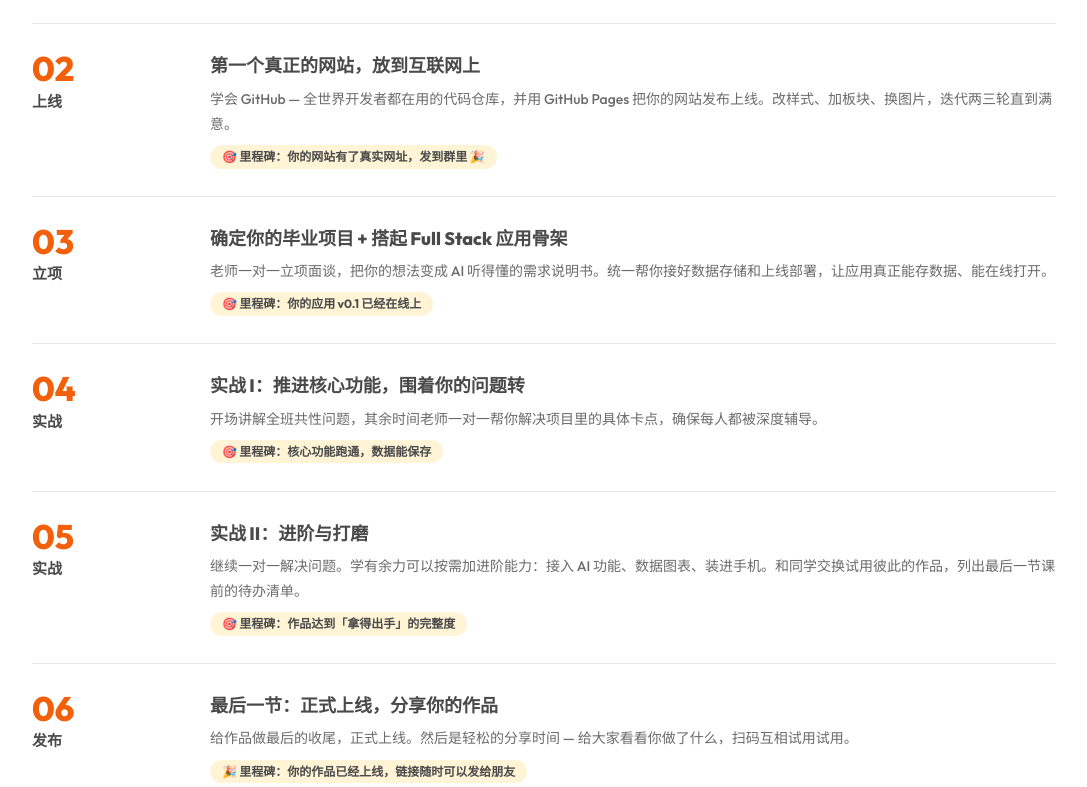
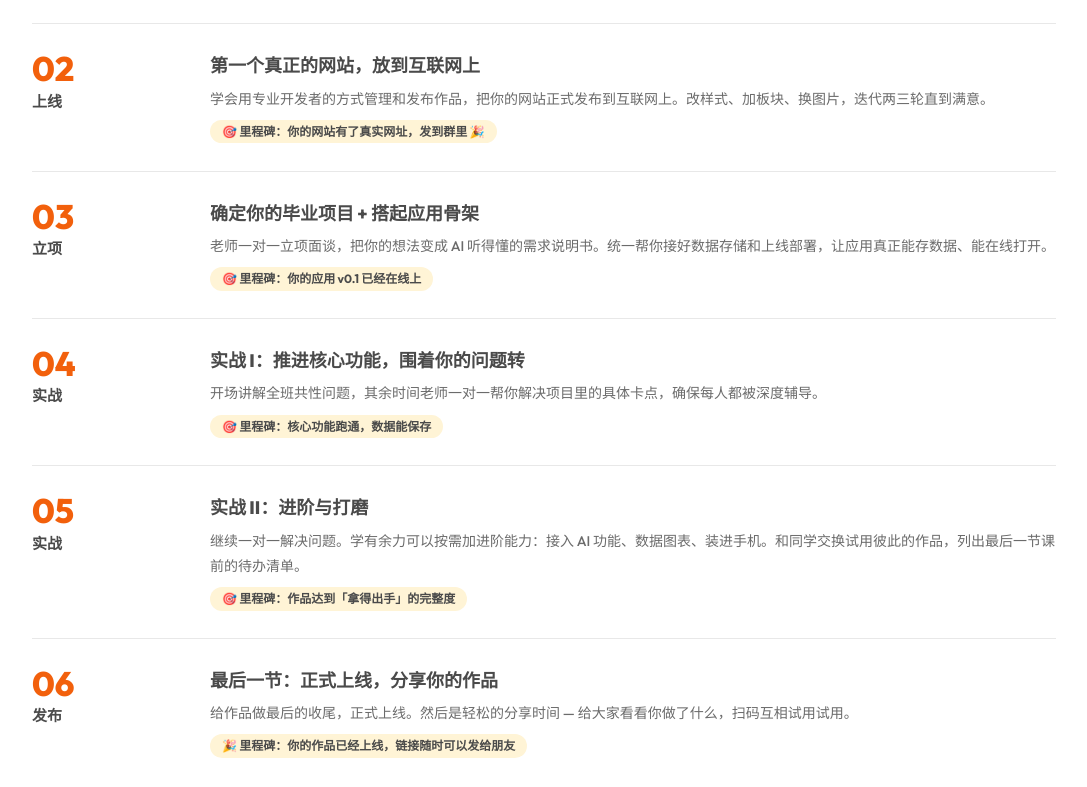
Before and after one commit to minddoai/ai4parents, a plain HTML site: page index.html in a window 1280 px wide. Shown: the part 2039-2826 px from the top of the page, without its empty margins (96-1183 px from the left). Drawn offline with Linux system fonts and the light colour scheme.

Commit message:
课程大纲减少具体技术细节（GitHub/Full Stack）；「需咨询」改「请咨询」
Co-Authored-By: Claude Fable 5 <noreply@anthropic.com>

```diff
--- a/index.html
+++ b/index.html
@@ -386,14 +386,14 @@
       <div class="num"><span class="big">02</span>上线</div>
       <div>
         <h3>第一个真正的网站，放到互联网上</h3>
-        <p>学会 GitHub — 全世界开发者都在用的代码仓库，并用 GitHub Pages 把你的网站发布上线。改样式、加板块、换图片，迭代两三轮直到满意。</p>
+        <p>学会用专业开发者的方式管理和发布作品，把你的网站正式发布到互联网上。改样式、加板块、换图片，迭代两三轮直到满意。</p>
         <span class="tag">🎯 里程碑：你的网站有了真实网址，发到群里 🎉</span>
       </div>
     </div>
     <div class="session">
       <div class="num"><span class="big">03</span>立项</div>
       <div>
-        <h3>确定你的毕业项目 + 搭起 Full Stack 应用骨架</h3>
+        <h3>确定你的毕业项目 + 搭起应用骨架</h3>
         <p>老师一对一立项面谈，把你的想法变成 AI 听得懂的需求说明书。统一帮你接好数据存储和上线部署，让应用真正能存数据、能在线打开。</p>
         <span class="tag">🎯 里程碑：你的应用 v0.1 已经在线上</span>
       </div>
@@ -503,7 +503,7 @@
       </div>
       <div class="price-vip">
         <div class="label">VIP · 私教 / 小组 / 定制开发</div>
-        <div class="amount">需咨询</div>
+        <div class="amount">请咨询</div>
         <ul>
           <li><b style="color:var(--black)">1 对 1 私教</b>：按你的时间与项目单独授课</li>
           <li><b style="color:var(--black)">小型 Group（2–3 人）</b>：自组小组，进度更快更深</li>
```
